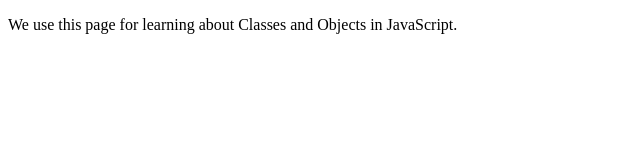
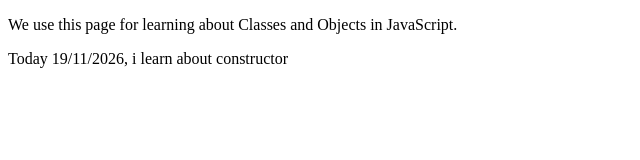
Before and after one commit to Gaurav-BCA/WebDevelopmentLearning, a plain HTML site: page JavaScript/classesAndObjects.html in a window 1280 px wide. Shown: the whole page, without its empty margins (0-640 px from the left). Drawn offline with Linux system fonts and the light colour scheme.

Commit message:
Index.html Constructor

```diff
--- a/JavaScript/classesAndObjects.html
+++ b/JavaScript/classesAndObjects.html
@@ -7,6 +7,7 @@
 </head>
 <body>
     <p>We use this page for learning about Classes and Objects in JavaScript.</p>
+    <p>Today 19/11/2026, i learn about constructor</p>
     <script src="classesAndObjects.js"></script>
 </body>
 </html>
```
